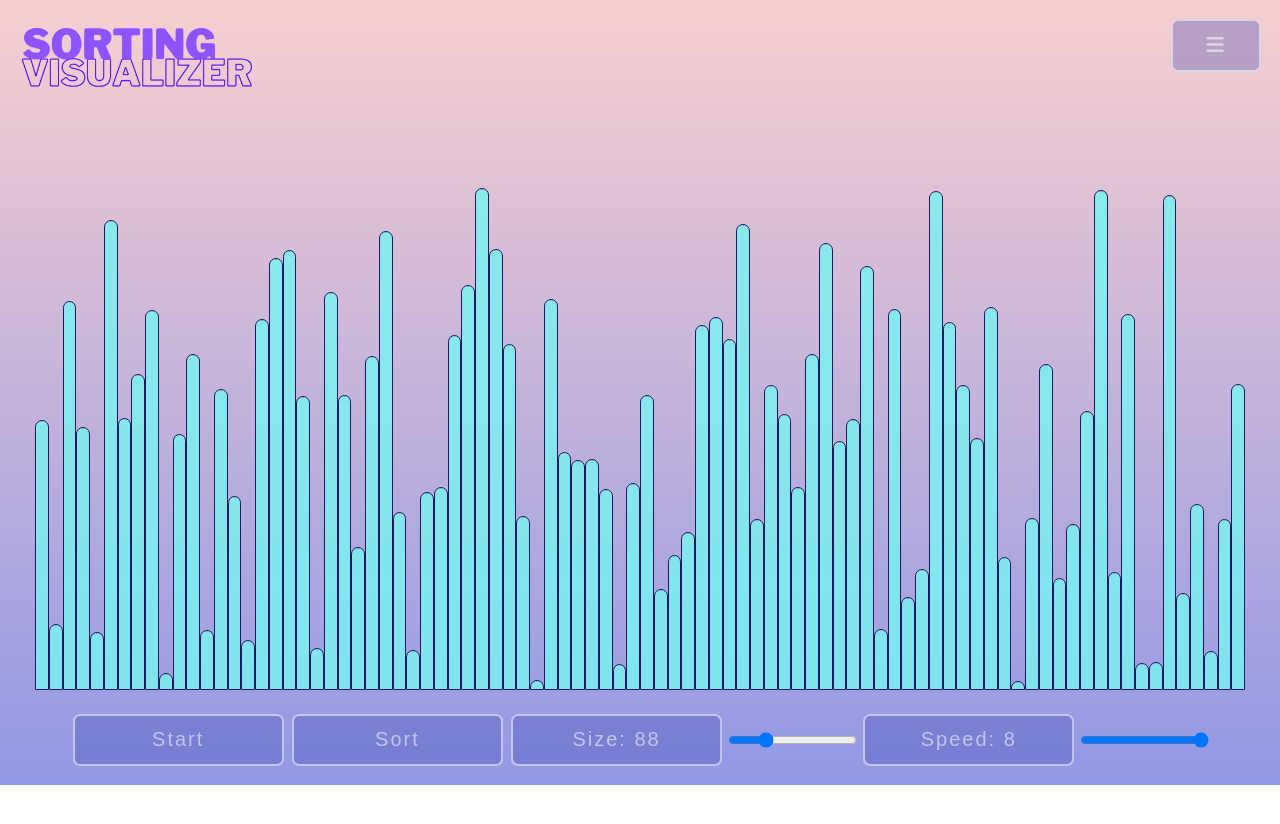
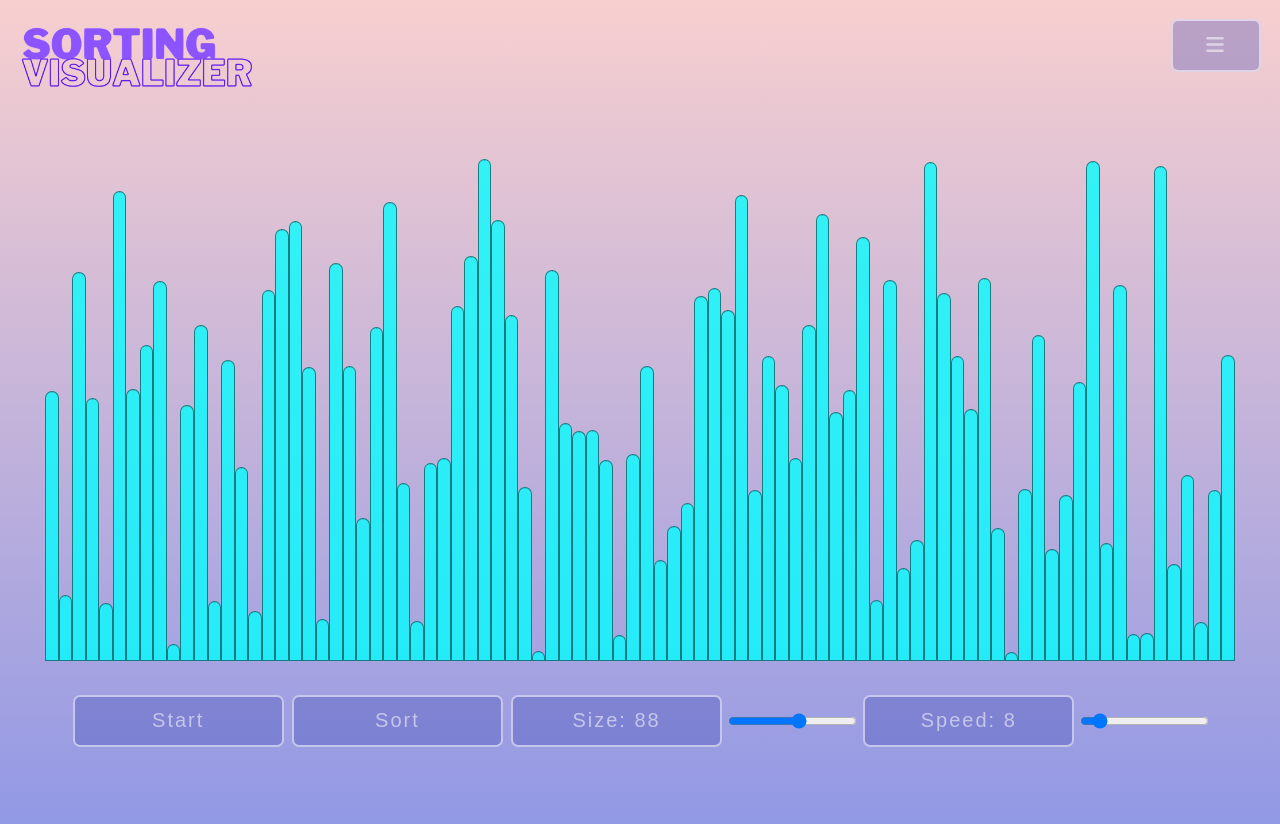
Before and after one commit to mauiwowie88/SortingVisualizer, a React (Create React App) app in the folder sortingvisualizer/: page / in a window 1280 px wide. Shown: the top 824 px of the page. Before the commit the page ends 800 px from the top, so only its background shows below. Built offline with nearby package versions, Linux system fonts and the light colour scheme.

Commit message:
New bug who dis?

```diff
--- a/sortingvisualizer/src/App.css
+++ b/sortingvisualizer/src/App.css
@@ -4,6 +4,7 @@ body {
 	background: linear-gradient(#e664644f, #9198e5);
 	background-repeat: no-repeat;
 	margin: 15px;
+	height: 100vh;
 }
 
 header {
@@ -71,21 +72,22 @@ button:hover {
 	align-items: flex-end;
 	justify-content: center;
 	overflow-y: auto;
-	padding: 20px;
-	margin-top: 69px;
+	margin: 20px;
+	padding: 40px 10px 10px 10px;
 }
 
 #settings {
 	display: flex;
 	justify-content: center;
+	margin: 20px;
 }
 
 .bar {
 	flex-shrink: 1;
-	border: 1px solid rgb(34, 23, 98);
+	border: 1px solid rgba(0, 0, 0, 0.477);
 	color: #162b52;
 	width: 4vw;
-	background-color: rgba(125, 239, 239, 0.867);
+	background-color: rgba(0, 255, 255, 0.776);
 	/* transition: all 0.2s cubic-bezier(0.17, 0.67, 0.83, 0.67); */
 	font-size: 1px;
 	text-align: center;
@@ -97,6 +99,7 @@ button:hover {
 	padding: 7px;
 	width: 4.3vw !important;
 	font-weight: bold;
+	color: rgba(255, 255, 255, 0.548);
 	font-size: 2em;
 	margin: 0 3px;
 	box-shadow: -1px 4px 30px 0px rgba(255, 255, 255, 0.87);
--- a/sortingvisualizer/src/App.js
+++ b/sortingvisualizer/src/App.js
@@ -2,14 +2,13 @@ import "./App.css";
 import logo from "./images/logo.png";
 import React, { useState, useEffect } from "react";
 import Settings from "./Components/Settings";
-import { bubbleSort } from "./sortingFunctions";
 
 function App() {
 	const [array, setArray] = useState([]);
 	const [size, setSize] = useState(88);
 	const [speed, setSpeed] = useState(8);
 	const [moves, setMoves] = useState([]);
-	const [menuOpen, setMenuOpen] = useState(false);
+	const [colorIndices, setColorIndices] = useState([]);
 
 	function generateArray() {
 		const newArray = Array.from({ length: size }, () => Math.random());
@@ -19,6 +18,16 @@ function App() {
 	function start() {
 		generateArray();
 	}
+
+	const handleSizeChange = (event) => {
+		const newSize = parseInt(event.target.value);
+		setSize(newSize);
+	};
+
+	const handleSpeedChange = (event) => {
+		const newSpeed = parseInt(event.target.value);
+		setSpeed(newSpeed);
+	};
 
 	function sort() {
 		const copy = [...array];
@@ -34,39 +43,66 @@ function App() {
 		const [i, j] = move.indices;
 
 		if (move.type === "swap") {
+			const bars = document.getElementsByClassName("bar");
+			bars[i].style.backgroundColor = "green";
+			bars[j].style.backgroundColor = "green";
 			[array[i], array[j]] = [array[j], array[i]];
 			setArray(copy);
+
+			setTimeout(function () {
+				bars[i].style.backgroundColor = "rgba(125, 239, 239, 0.867)";
+				bars[j].style.backgroundColor = "rgba(125, 239, 239, 0.867)";
+				setArray(copy);
+				animate(moves.slice(1));
+			}, speed);
 		}
-		setTimeout(function () {
+		if (move.type === "compare") {
+			const bars = document.getElementsByClassName("bar");
+			bars[i].style.backgroundColor = "blue";
+			bars[j].style.backgroundColor = "blue";
 			setArray(copy);
-			animate(moves.slice(1));
-		}, speed);
+
+			setTimeout(function () {
+				bars[i].style.backgroundColor = "rgba(125, 239, 239, 0.867)";
+				bars[j].style.backgroundColor = "rgba(125, 239, 239, 0.867)";
+				animate(moves.slice(1));
+				setArray(copy);
+			}, speed);
+		}
 	}
 
-	const handleSizeChange = (event) => {
-		const newSize = parseInt(event.target.value);
-		setSize(newSize);
-	};
-
-	const handleSpeedChange = (event) => {
-		const newSpeed = parseInt(event.target.value);
-		setSpeed(newSpeed);
-	};
-
-	const toggleMenu = () => {
-		setMenuOpen((prevState) => !prevState);
-		console.log("hello");
-	};
+	function bubbleSort(array) {
+		const moves = [];
+		let swapped;
+		do {
+			swapped = false;
+			for (let i = 1; i < array.length; i++) {
+				if (array[i - 1] > array[i]) {
+					swapped = true;
+					moves.push({ indices: [i - 1, i], type: "swap" });
+					[array[i - 1], array[i]] = [array[i], array[i - 1]];
+				} else {
+					moves.push({ indices: [i - 1, i], type: "compare" });
+				}
+			}
+		} while (swapped);
+		return moves;
+	}
 
 	useEffect(() => {
 		generateArray();
 	}, [size]);
 
+	useEffect(() => {
+		const colorIndices = moves.map((move) => move.indices).flat();
+		setColorIndices(colorIndices);
+	}, [moves]);
+
 	return (
 		<div id="app">
 			<header>
 				<img src={logo} alt="logo" style={{ width: "240px" }} />
-				<button id="dropdown-btn" onClick={toggleMenu}>
+				<button id="dropdown-btn">
 					<i className="fa-solid fa-bars"></i>
 				</button>
 
@@ -78,8 +114,48 @@ function App() {
 					<button>Quick</button>
 				</div>
 			</header>
-
-			<Settings
+			<div id="main">
+				<div id="visualizer">
+					{array.map((value, index) => (
+						<div
+							key={index}
+							className={`bar ${colorIndices.includes(index) ? "swap" : "compare"}`}
+							style={{
+								height: `${value * 100}%`,
+							}}>
+							{(value * 100).toFixed(0)}
+						</div>
+					))}
+				</div>
+				{/* <Visualizer array={array} moves={moves} /> */}
+				<div id="settings">
+					<button onClick={start}>Start</button>
+					<button onClick={sort}>Sort</button>
+					<button className="sliderBtn">
+						Size: <span>{size}</span>
+					</button>
+					<input
+						type="range"
+						id="size_slider"
+						min="11"
+						max="150"
+						value={size}
+						onChange={handleSizeChange}
+					/>
+					<button className="sliderBtn">
+						Speed: <span>{speed}</span>
+					</button>
+					<input
+						type="range"
+						id="speed_slider"
+						min="-111"
+						max="1000"
+						value={speed}
+						onChange={handleSpeedChange}
+					/>
+				</div>
+			</div>
+			{/* <Settings
 				array={array}
 				moves={moves}
 				start={start}
@@ -88,7 +164,7 @@ function App() {
 				handleSizeChange={handleSizeChange}
 				speed={speed}
 				handleSpeedChange={handleSpeedChange}
-			/>
+			/> */}
 		</div>
 	);
 }
--- a/sortingvisualizer/src/Components/Settings.jsx
+++ b/sortingvisualizer/src/Components/Settings.jsx
@@ -1,46 +1,58 @@
-import Visualizer from "./Visualizer";
+// import Visualizer from "./Visualizer";
 
-function Settings({
-	array,
-	moves,
-	start,
-	sort,
-	size,
-	handleSizeChange,
-	speed,
-	handleSpeedChange,
-}) {
-	return (
-		<div id="main">
-			<Visualizer array={array} moves={moves} />
-			<div id="settings">
-				<button onClick={start}>Start</button>
-				<button onClick={sort}>Sort</button>
-				<button className="sliderBtn">
-					Size: <span>{size}</span>
-				</button>
-				<input
-					type="range"
-					id="size_slider"
-					min="11"
-					max="300"
-					value={size}
-					onChange={handleSizeChange}
-				/>
-				<button className="sliderBtn">
-					Speed: <span>{speed}</span>
-				</button>
-				<input
-					type="range"
-					id="speed_slider"
-					min="-100000"
-					max="111"
-					value={speed}
-					onChange={handleSpeedChange}
-				/>
-			</div>
-		</div>
-	);
-}
+// function Settings({
+// 	array,
+// 	moves,
+// 	start,
+// 	sort,
+// 	size,
+// 	handleSizeChange,
+// 	speed,
+// 	handleSpeedChange,
+// }) {
+// 	return (
+// 		<div id="main">
+// 			<div id="visualizer">
+// 				{array.map((value, index) => (
+// 					<div
+// 						key={index}
+// 						className={`bar ${colorIndices.includes(index) ? "swap" : "compare"}`}
+// 						style={{
+// 							height: `${value * 100}%`,
+// 						}}>
+// 						{(value * 100).toFixed(0)}
+// 					</div>
+// 				))}
+// 			</div>
+// 			{/* <Visualizer array={array} moves={moves} /> */}
+// 			<div id="settings">
+// 				<button onClick={start}>Start</button>
+// 				<button onClick={sort}>Sort</button>
+// 				<button className="sliderBtn">
+// 					Size: <span>{size}</span>
+// 				</button>
+// 				<input
+// 					type="range"
+// 					id="size_slider"
+// 					min="11"
+// 					max="300"
+// 					value={size}
+// 					onChange={handleSizeChange}
+// 				/>
+// 				<button className="sliderBtn">
+// 					Speed: <span>{speed}</span>
+// 				</button>
+// 				<input
+// 					type="range"
+// 					id="speed_slider"
+// 					min="-111"
+// 					max="111"
+// 					value={speed}
+// 					onChange={handleSpeedChange}
+// 				/>
+// 			</div>
+// 		</div>
+// 	);
+// }
 
-export default Settings;
+// export default Settings;
--- a/sortingvisualizer/src/Components/Visualizer.jsx
+++ b/sortingvisualizer/src/Components/Visualizer.jsx
@@ -1,25 +1,18 @@
-function Visualizer({ array, moves }) {
-	return (
-		<div id="visualizer">
-			{array.map((barHeight, index) => (
-				<div
-					key={index}
-					className={`bar ${
-						moves.length > 0 &&
-						moves[0].indices.includes(index) &&
-						moves[0].type === "swap"
-							? "green"
-							: "red"
-					}`}
-					style={{
-						height: `${barHeight * 100}%`,
-						"--bar-height": barHeight * 100,
-					}}>
-					{(barHeight * 100).toFixed(0)}
-				</div>
-			))}
-		</div>
-	);
-}
+// function Visualizer({ array, moves }) {
+// 	return (
+// 		<div id="visualizer">
+// 			{array.map((value, index) => (
+// 				<div
+// 					key={index}
+// 					className={`bar ${colorIndices.includes(index) ? "swap" : "compare"}`}
+// 					style={{
+// 						height: `${value * 100}%`,
+// 					}}>
+// 					{(value * 100).toFixed(0)}
+// 				</div>
+// 			))}
+// 		</div>
+// 	);
+// }
 
-export default Visualizer;
+// export default Visualizer;
--- a/sortingvisualizer/src/sortingFunctions.jsx
+++ b/sortingvisualizer/src/sortingFunctions.jsx
@@ -10,8 +10,19 @@ export const bubbleSort = (array) => {
 				swapped = true;
 				moves.push({ indices: [i - 1, i], type: "swap" });
 				[array[i - 1], array[i]] = [array[i], array[i - 1]];
+				console.log("yes", moves[i]);
+			} else {
+				console.log("noo", moves[moves.length - 1]?.type);
 			}
 		}
 	} while (swapped);
 	return moves;
 };
+
+export const insertionSort = (array) => {};
+
+export const mergeSort = (array) => {};
+
+export const quickSort = (array) => {};
+
+export const selectionSort = (array) => {};
```
